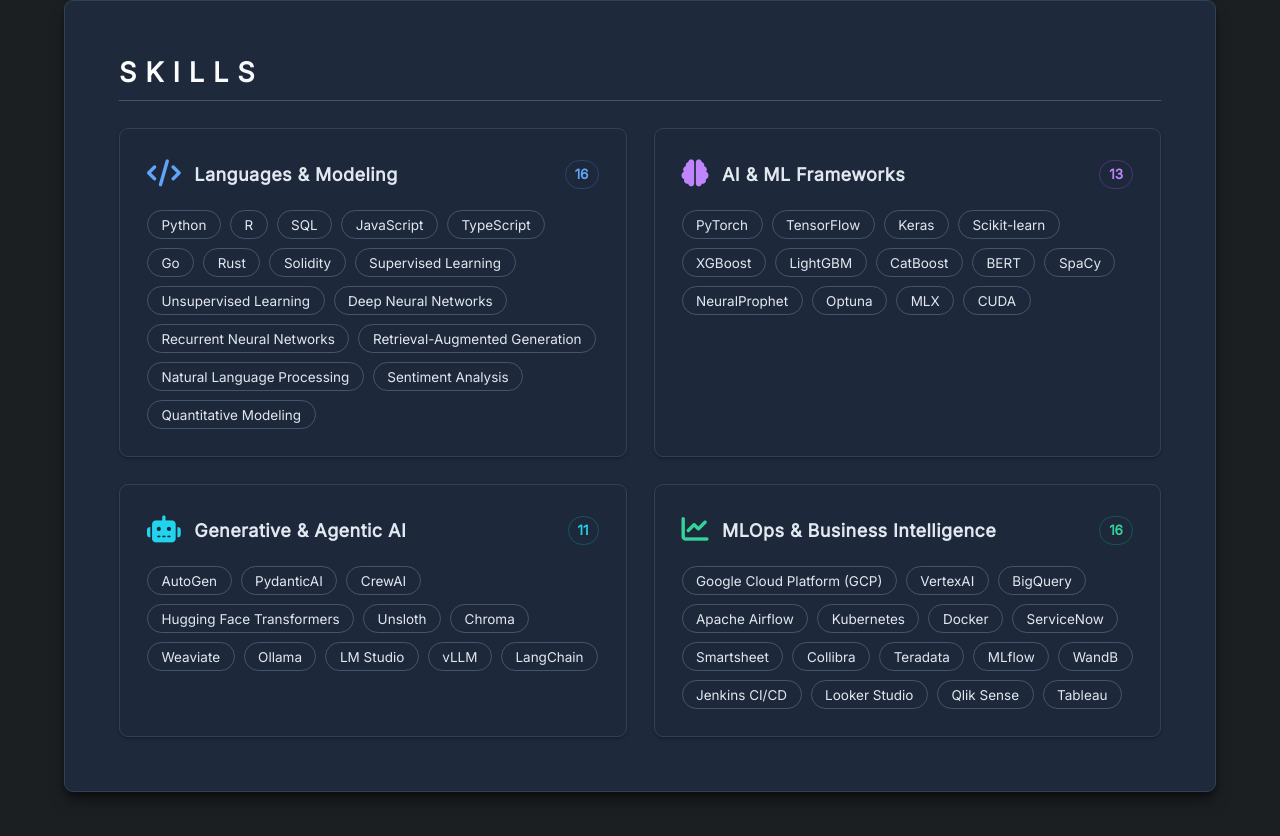
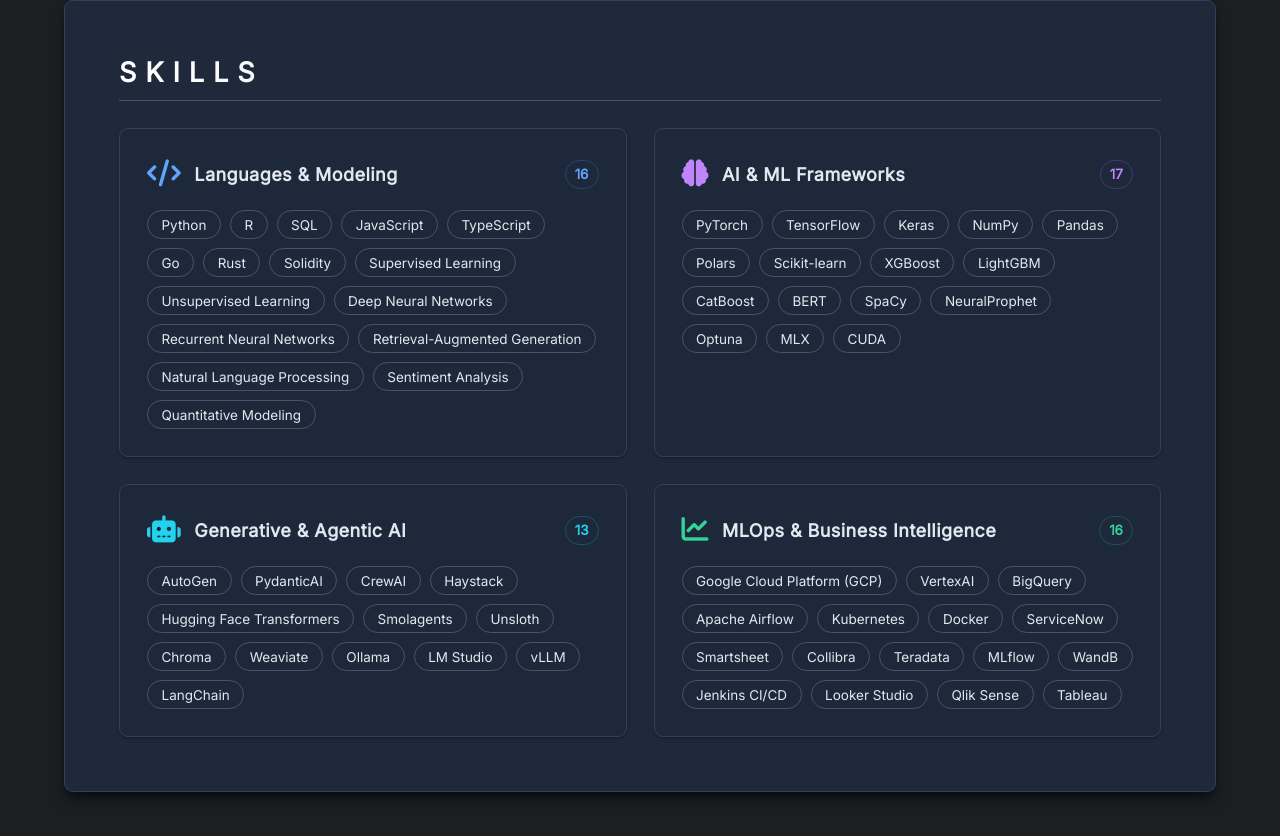
Before and after one commit to bdoey/portfolio, a React (Vite) app: page / in a window 1280 px wide. Shown: the part 890-1726 px from the top of the page. Built offline with nearby package versions, Linux system fonts and the light colour scheme.

Commit message:
Update skills in constants.ts for AI & ML categories

```diff
--- a/src/constants.ts
+++ b/src/constants.ts
@@ -17,11 +17,11 @@
     },
     {
         category: 'AI & ML Frameworks',
-        skills: [{name: 'PyTorch'}, {name: 'TensorFlow'}, {name: 'Keras'}, {name: 'Scikit-learn'}, {name: 'XGBoost'}, {name: 'LightGBM'}, {name: 'CatBoost'}, {name: 'BERT'}, {name: 'SpaCy'}, {name: 'NeuralProphet'}, {name: 'Optuna'}, {name: 'MLX'}, {name: 'CUDA'}]
+        skills: [{name: 'PyTorch'}, {name: 'TensorFlow'}, {name: 'Keras'}, {name: 'NumPy'}, {name: 'Pandas'}, , {name: 'Polars'}, {name: 'Scikit-learn'}, {name: 'XGBoost'}, {name: 'LightGBM'}, {name: 'CatBoost'}, {name: 'BERT'}, {name: 'SpaCy'}, {name: 'NeuralProphet'}, {name: 'Optuna'}, {name: 'MLX'}, {name: 'CUDA'}]
     },
     {
         category: 'Generative & Agentic AI',
-        skills: [{name: 'AutoGen'}, {name: 'PydanticAI'}, {name: 'CrewAI'}, {name: 'Hugging Face Transformers'}, {name: 'Unsloth'}, {name: 'Chroma'}, {name: 'Weaviate'}, {name: 'Ollama'}, {name: 'LM Studio'}, {name: 'vLLM'}, {name: 'LangChain'}]
+        skills: [{name: 'AutoGen'}, {name: 'PydanticAI'}, {name: 'CrewAI'}, {name: 'Haystack'}, {name: 'Hugging Face Transformers'}, {name: 'Smolagents'}, {name: 'Unsloth'}, {name: 'Chroma'}, {name: 'Weaviate'}, {name: 'Ollama'}, {name: 'LM Studio'}, {name: 'vLLM'}, {name: 'LangChain'}]
     },
     {
         category: 'MLOps & Business Intelligence',
```
